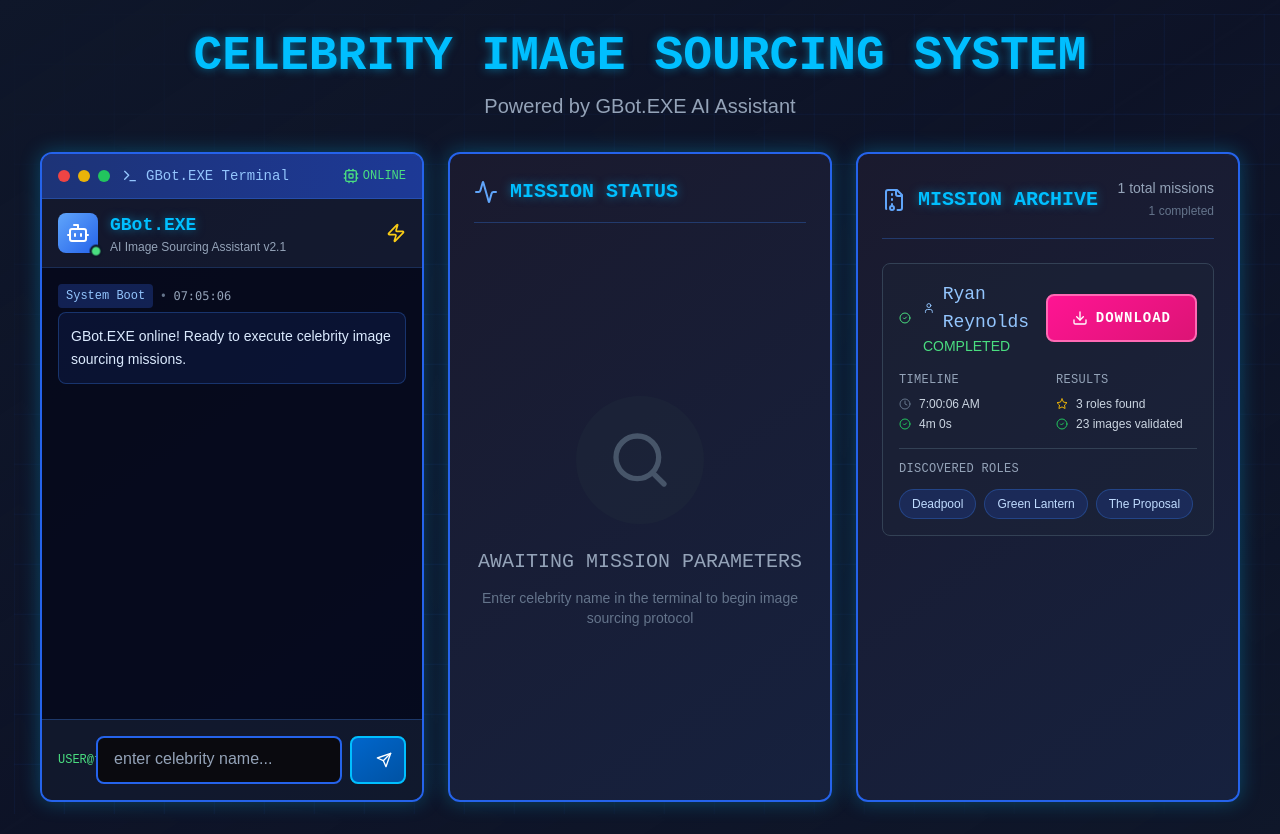
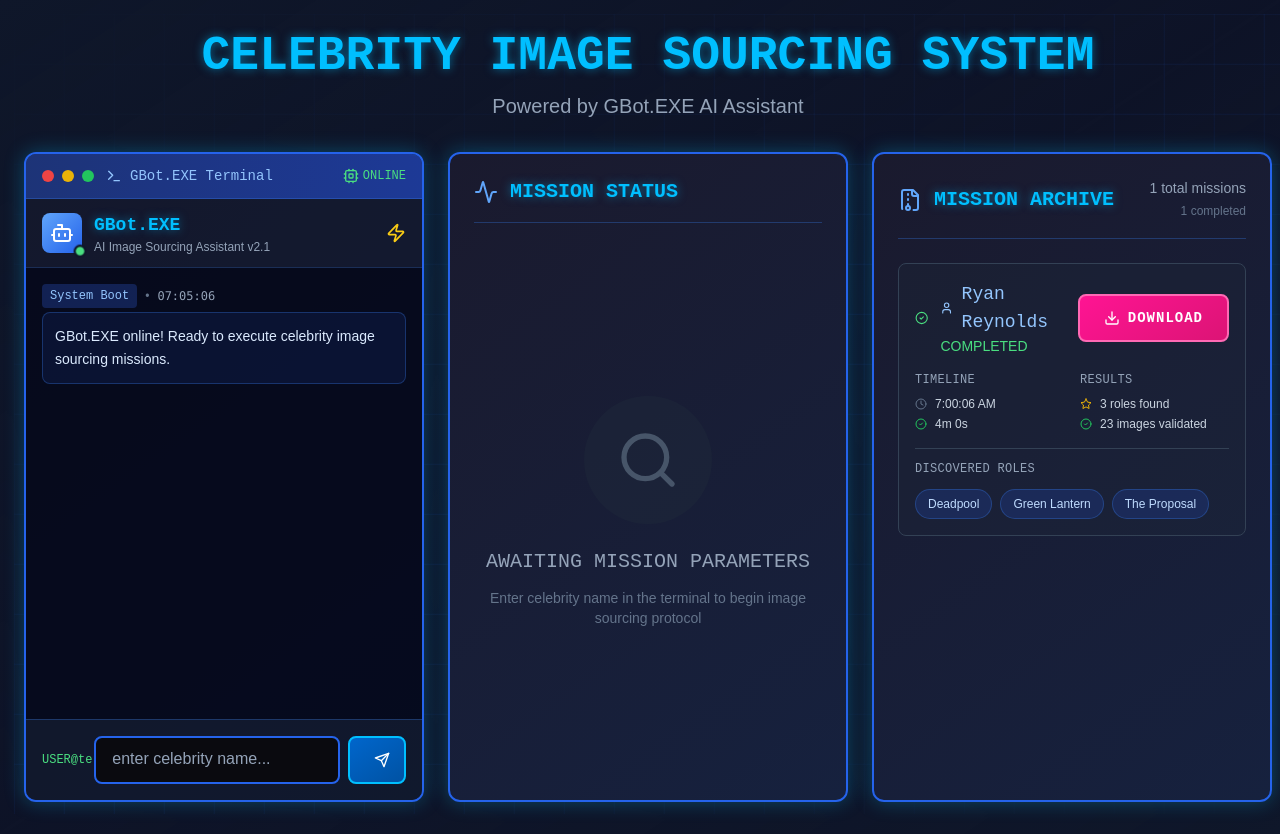
Before and after one commit to Esilos92/print-prep-node, a Next.js app in the folder dashboard/: page / in a window 1280 px wide. Built offline with nearby package versions, Linux system fonts and the light colour scheme.

Commit message:
Update page.tsx

```diff
--- a/dashboard/src/app/page.tsx
+++ b/dashboard/src/app/page.tsx
@@ -103,17 +103,21 @@ export default function Dashboard() {
   };
 
   return (
-    <div className="min-h-screen bg-gradient-to-br from-slate-900 via-blue-900/20 to-slate-900 relative overflow-x-hidden">
+    <div className="min-h-screen bg-gradient-to-br from-slate-900 via-blue-900/20 to-slate-900 relative">
       {/* Animated background grid */}
       <div className="cyber-grid"></div>
 
-      {/* Force Centered Layout */}
-      <div className="min-h-screen w-full flex flex-col items-center justify-center px-4 py-8 relative z-10">
-        {/* Header - Centered */}
+      {/* CSS Grid Layout for Perfect Centering */}
+      <div
+        className="min-h-screen grid place-items-center px-6 py-8 relative z-10"
+        style={{ gridTemplateColumns: '1fr', gridTemplateRows: '1fr' }}
+      >
+        <div className="w-full max-w-[1400px] space-y-8">
+          {/* Header */}
           <motion.div
             initial={{ opacity: 0, y: -30 }}
             animate={{ opacity: 1, y: 0 }}
-          className="w-full text-center mb-8"
+            className="text-center"
           >
             <h1 className="text-5xl font-cyber font-bold text-glow-blue mb-3">
               CELEBRITY IMAGE SOURCING SYSTEM
@@ -123,10 +127,14 @@ export default function Dashboard() {
             </p>
           </motion.div>
 
-        {/* Dashboard Container - Force Center */}
-        <div className="w-full flex justify-center">
-          <div className="w-full max-w-[1200px]">
-            <div className="grid grid-cols-1 lg:grid-cols-3 gap-6">
+          {/* Dashboard Grid - Centered */}
+          <div
+            className="grid gap-6 w-full mx-auto"
+            style={{
+              gridTemplateColumns: 'repeat(auto-fit, minmax(400px, 1fr))',
+              maxWidth: '1400px'
+            }}
+          >
             {/* Left Column - GBot Chat Terminal */}
             <motion.div
               initial={{ opacity: 0, x: -20 }}
@@ -165,6 +173,5 @@ export default function Dashboard() {
         </div>
       </div>
     </div>
-    </div>
   );
 }
```
Lines whose indentation alone changed are shown as unchanged.
